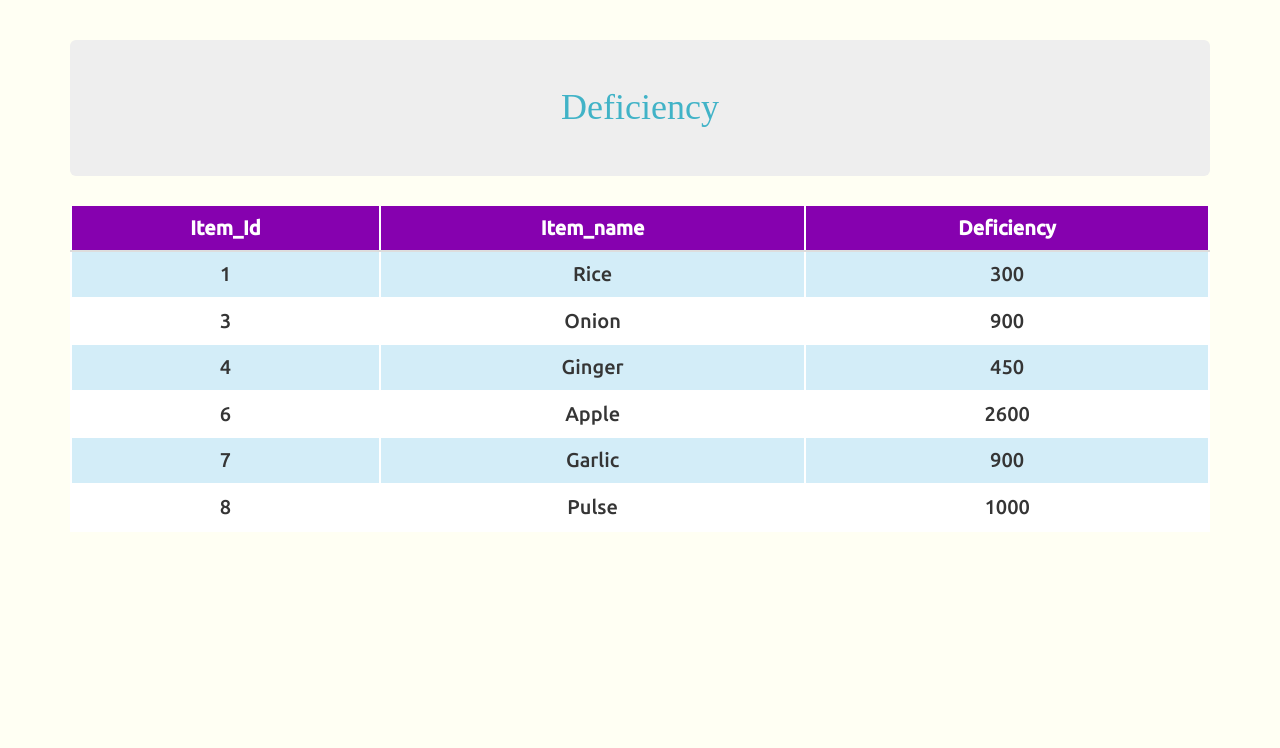
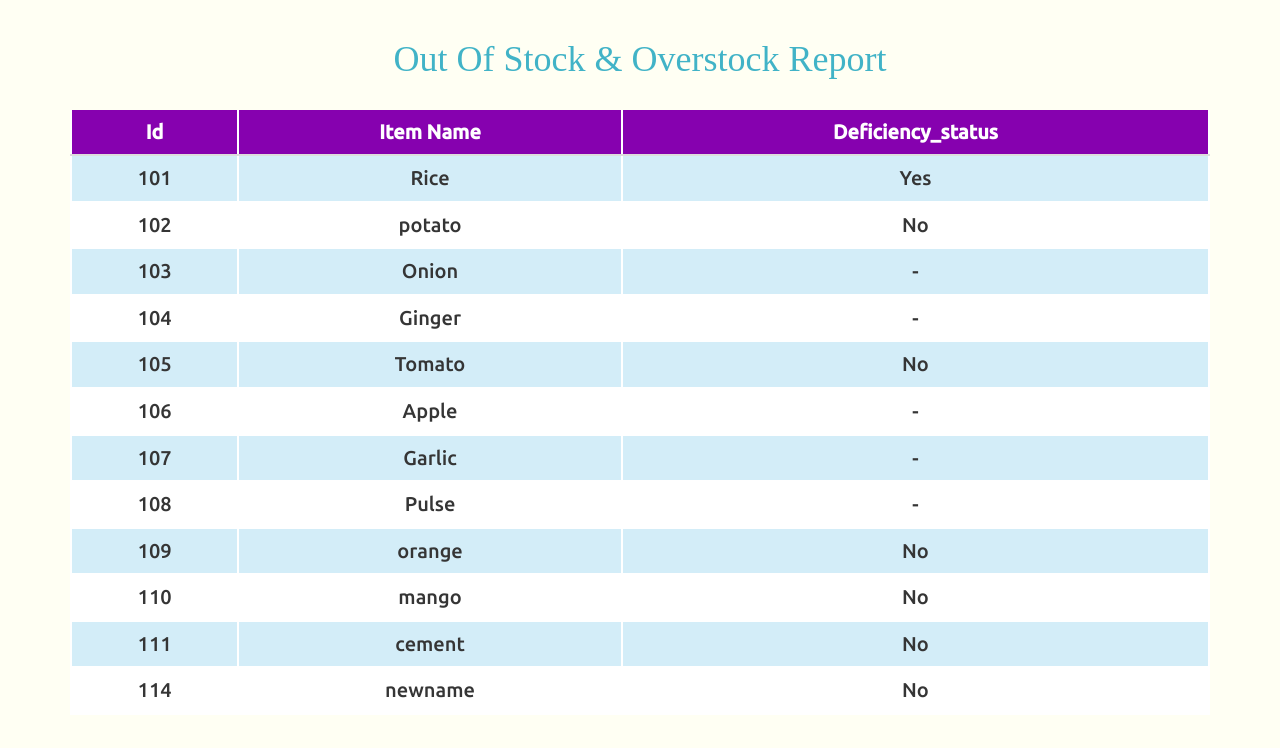
Before and after one commit to MahmudAntor/Lab_inventory, a PHP site: page /def_calc.php in a window 1280 px wide. Shown: the part 52-800 px from the top of the page. Run offline with PHP 8.4, Linux system fonts and the light colour scheme; data comes from the database, SQL or seed files in the repository; data that the repository does not hold is empty; some web fonts are replaced.

Commit message:
minor modifications

```diff
--- a/def_calc.php
+++ b/def_calc.php
@@ -9,13 +9,19 @@
 		if(!$conn){
 			die('Failed to connect to MySQL: '.mysqli_connect_error());
 		}
+        $sql=  '\'UPDATE out_stock, inventory set out_stock.OOS_status=\'Yes\', out_stock.OS_status=\'No\'\n"
 
-
-
-		$sql = 'SELECT i.Item_id, i.Name, ((i.per_unit_selling_price-i.per_unit_buying_price)*(sum(o.Order_Amount))) as Profit FROM items as i, orders as o, contains as c WHERE i.Item_id=c.Item_id AND c.Order_id=o.order_id group by i.Item_id';
+         . "        		WHERE inventory.Quantity < out_stock.Min_quant*1.20 AND inventory.entry_id = out_stock.entry_id"';
+		mysqli_query($conn, $sql);
+		$sql= '\'UPDATE out_stock, inventory set out_stock.OOS_status=\'No\', out_stock.OS_status=\'Yes\'
+		      WHERE inventory.Quantity > out_stock.Max_quant*0.80 AND inventory.entry_id = out_stock.entry_id';
+        mysqli_query($conn, $sql);
+       $sql= 'UPDATE out_stock, inventory set out_stock.OOS_status=\'-\', out_stock.OS_status=\'-\' WHERE inventory.Quantity < out_stock.Max_quant*0.80 AND inventory.Quantity > out_stock.Min_quant*1.20 AND inventory.entry_id = out_stock.entry_id';
+			  mysqli_query($conn, $sql);
+		$sql = 'SELECT *
+			FROM out_stock';
 		//echo ''.$sql.'<br>';
 		$query = mysqli_query($conn, $sql);
-		//$result=mysqli_store_result($conn);
 		/*$sql = 'SELECT *
 		FROM inventory';
 
@@ -26,7 +32,7 @@ $query = mysqli_query($conn, $sql);*/
 	 ?>
 <html>
 <head>
-	<title>INVENTORY</title>
+	<title>Out of stock status</title>
 	<meta charset="utf-8">
   <meta name="viewport" content="width=device-width, initial-scale=1">
   <link rel="stylesheet" href="css/bootstrap.min.css">
@@ -37,58 +43,39 @@ $query = mysqli_query($conn, $sql);*/
   <script src="js/bootstrap.min.js"></script>
 	<style type="text/css">
 
-
 	</style>
 </head>
 <body>
 	<?php include('include/nav.php'); ?>
-
-	<div class="container">
+	<div class="container container-fluid">
 
 
-		<table class="table table-responsive data-table">
-			<h1 class="jumbotron txtgreen in-middle">Deficiency</h1>
+		<table class="data-table table table-responsive">
+			<h1 class="in-middle txtgreen">Out Of Stock & Overstock Report</h1> <br>
 			<thead>
 				<tr>
-				   <th>Item_Id</th>
-				   <th>Item_name</th>
-
-					<th>Deficiency</th>
-					<!-- <th>Per unit price(selling)</th> -->
-
-					<!-- <th>Total price</th> -->
-
+					<th>Id</th>
+					<th>Item Name</th>
+					<th>Deficiency_status</th>
 
 				</tr>
 			</thead>
 			<tbody>
 				<?php
 					$no = 1;
-					//$total = 0;
-
-					while($row = mysqli_fetch_array($query)) {
+					$total = 0;
+					while ($row = mysqli_fetch_array($query)) {
 						//$amount = $row['amount'] == 0 ? '' : number_format($row['amount']);
 				echo '<tr>
-				<td>'.$row['Item_id'].'</td>
-				<td>'.$row['Name'].'</td>
+				<td>'.$row['Id'].'</td>
+				<td>'.$row['Item_name'].'</td>
+				<td>'.$row['OOS_status'].'</td>
 
-
-				<td>'.$row['Profit'].'</td>
 					</tr>';
-					// $total += $row['TP'];
 					$no++;
 					}
-
-
 				?>
 			</tbody>
-			<!-- <tfoot> -->
-				<!-- <tr class = "danger"> -->
-					<!-- <th colspan="4">Total</th> -->
-					<!-- <th> <?= number_format($total)?></th> -->
-				<!-- </tr> -->
-
-			<!-- </tfoot> -->
 
 		</table>
 
--- a/index.php
+++ b/index.php
@@ -61,7 +61,7 @@
                         <input class="form-control" type="password" name='password' placeholder="Password" required>
                     </div>
                     <div class="form-group">
-                        <button type="submit" class="btn btn-info col-sm-offset-4 col-sm-4 bgc-dark">Login</button>
+                        <button type="submit" class="btn btn-info col-sm-offset-4 col-sm-4 bgc-dark">Authenticate</button>
                     </div>
                 </form>
     </div>
@@ -71,7 +71,7 @@
   </div><br>
   	  <?php if ($_SERVER["REQUEST_METHOD"]=="POST"): ?>
  <div class="row">
-  <div class="alert alert-warning col-sm-offset-3 col-sm-6" style="text-align: center;"> <strong>Login failed!</strong> Please check your credentials and try again!</div></div>
+  <div class="alert alert-warning col-sm-offset-3 col-sm-6" style="text-align: center;"> <strong>Authentication failed!</strong> Please check your credentials and try again!</div></div>
         <?php endif; ?>
 </div>
 
```
